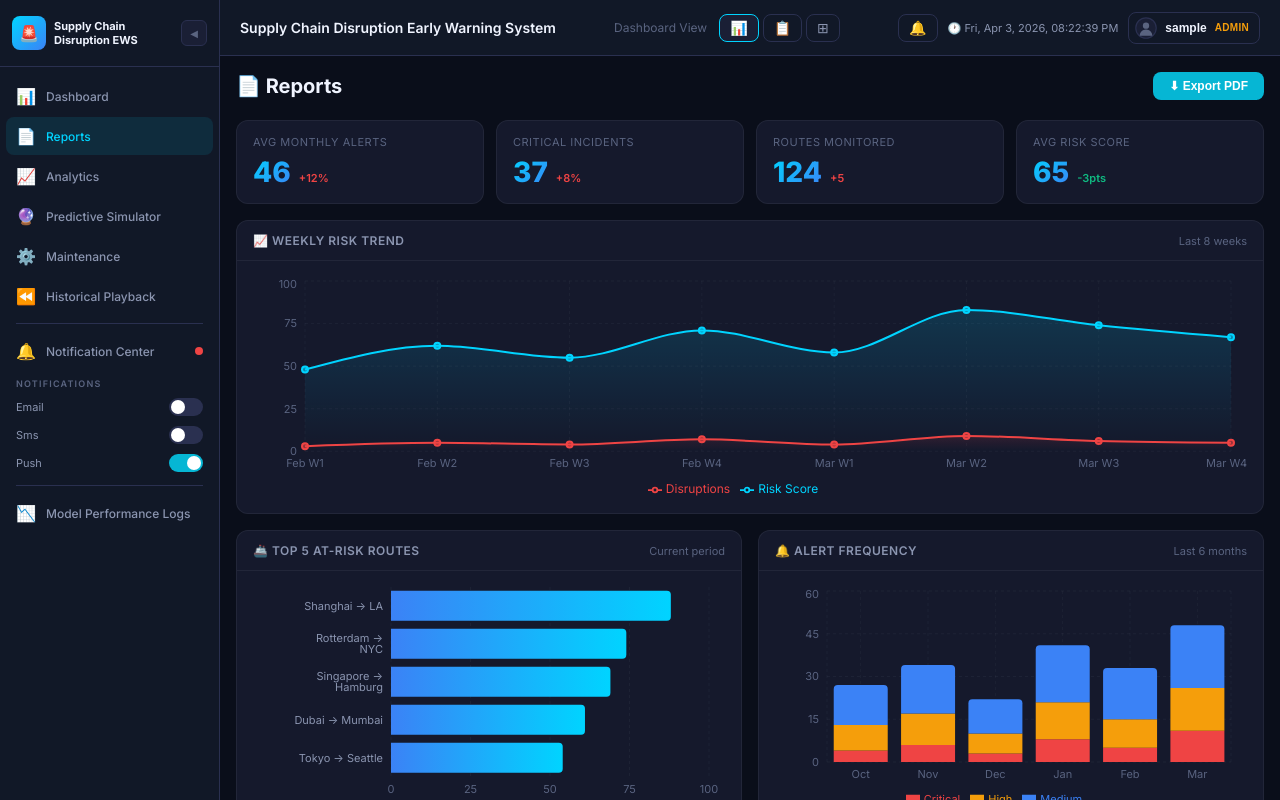
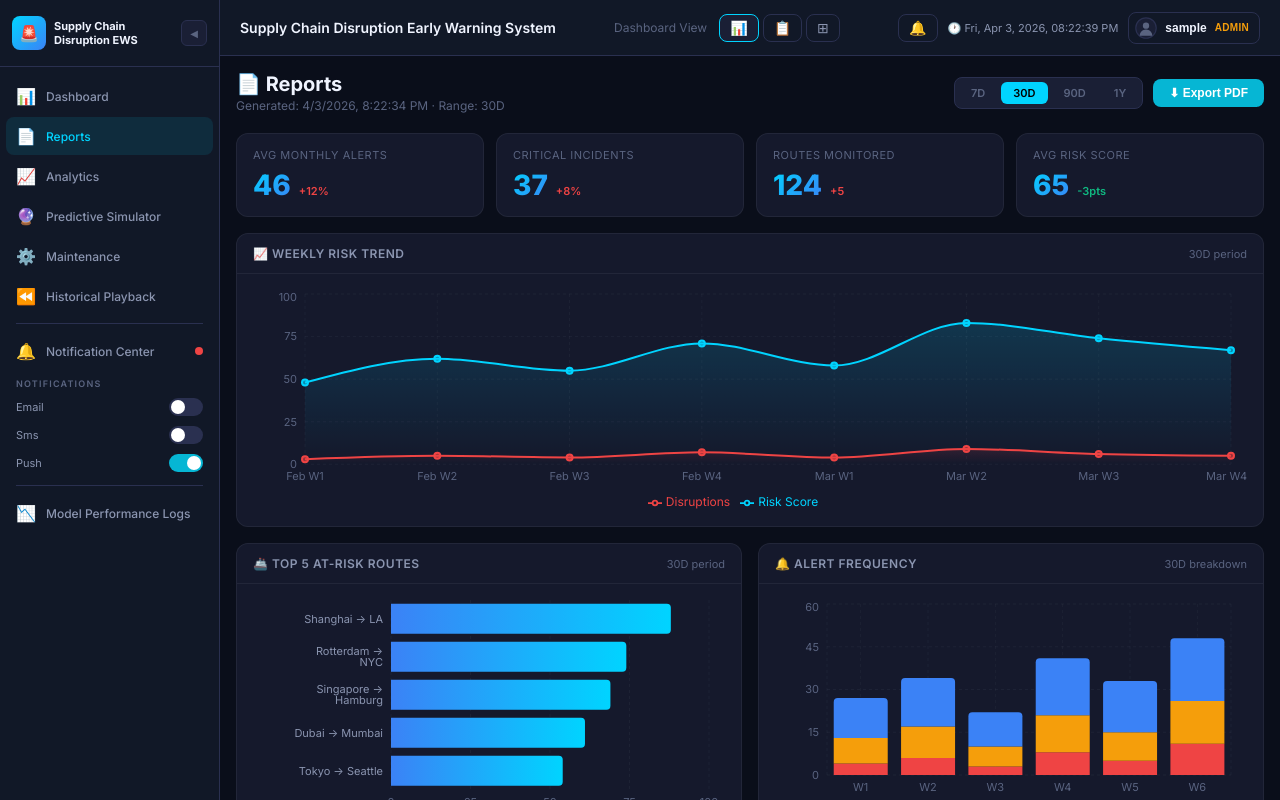
Before and after one commit to Parth-243/supply-chain-ews, a Next.js app in the folder frontend/: page /reports in a window 1280 px wide. Built offline with nearby package versions, Linux system fonts and the light colour scheme; sample sign-in values are in the browser's storage.

Commit message:
feat(ui): build reports page for exporting and summarizing disruption intelligence

```diff
--- a/frontend/src/app/reports/page.tsx
+++ b/frontend/src/app/reports/page.tsx
@@ -1,12 +1,48 @@
 'use client';
 
+import { useState, useRef } from 'react';
 import {
   AreaChart, Area, BarChart, Bar, XAxis, YAxis, CartesianGrid,
   Tooltip, ResponsiveContainer, Legend,
 } from 'recharts';
 
-// ── Demo data ──────────────────────────────────────────────
-const weeklyTrend = [
+// ── Full dataset per time range ─────────────────────────────────────────────
+const DATA_BY_RANGE = {
+  '7D': {
+    weekly: [
+      { week: 'Mon', riskScore: 61, disruptions: 4 },
+      { week: 'Tue', riskScore: 72, disruptions: 6 },
+      { week: 'Wed', riskScore: 67, disruptions: 5 },
+      { week: 'Thu', riskScore: 80, disruptions: 8 },
+      { week: 'Fri', riskScore: 88, disruptions: 10 },
+      { week: 'Sat', riskScore: 74, disruptions: 7 },
+      { week: 'Sun', riskScore: 70, disruptions: 6 },
+    ],
+    routes: [
+      { route: 'Shanghai → LA', riskScore: 91 },
+      { route: 'Mumbai → Hamburg', riskScore: 85 },
+      { route: 'Rotterdam → NYC', riskScore: 78 },
+      { route: 'Singapore → Hamburg', riskScore: 72 },
+      { route: 'Busan → Seattle', riskScore: 65 },
+    ],
+    frequency: [
+      { month: 'Mon', critical: 3, high: 5, medium: 8 },
+      { month: 'Tue', critical: 4, high: 7, medium: 11 },
+      { month: 'Wed', critical: 2, high: 6, medium: 9 },
+      { month: 'Thu', critical: 5, high: 8, medium: 13 },
+      { month: 'Fri', critical: 7, high: 10, medium: 16 },
+      { month: 'Sat', critical: 3, high: 6, medium: 10 },
+      { month: 'Sun', critical: 4, high: 7, medium: 12 },
+    ],
+    stats: [
+      { label: 'Avg Daily Alerts', value: '18', change: '+22%', up: true },
+      { label: 'Critical Incidents', value: '28', change: '+15%', up: true },
+      { label: 'Routes Monitored', value: '124', change: '+2', up: true },
+      { label: 'Avg Risk Score', value: '73', change: '+8pts', up: true },
+    ],
+  },
+  '30D': {
+    weekly: [
       { week: 'Feb W1', riskScore: 48, disruptions: 3 },
       { week: 'Feb W2', riskScore: 62, disruptions: 5 },
       { week: 'Feb W3', riskScore: 55, disruptions: 4 },
@@ -15,55 +51,179 @@ const weeklyTrend = [
       { week: 'Mar W2', riskScore: 83, disruptions: 9 },
       { week: 'Mar W3', riskScore: 74, disruptions: 6 },
       { week: 'Mar W4', riskScore: 67, disruptions: 5 },
-];
-
-const topRoutes = [
+    ],
+    routes: [
       { route: 'Shanghai → LA', riskScore: 88 },
       { route: 'Rotterdam → NYC', riskScore: 74 },
       { route: 'Singapore → Hamburg', riskScore: 69 },
       { route: 'Dubai → Mumbai', riskScore: 61 },
       { route: 'Tokyo → Seattle', riskScore: 54 },
-];
-
-const alertFrequency = [
-  { month: 'Oct', critical: 4, high: 9, medium: 14 },
-  { month: 'Nov', critical: 6, high: 11, medium: 17 },
-  { month: 'Dec', critical: 3, high: 7, medium: 12 },
-  { month: 'Jan', critical: 8, high: 13, medium: 20 },
-  { month: 'Feb', critical: 5, high: 10, medium: 18 },
-  { month: 'Mar', critical: 11, high: 15, medium: 22 },
-];
-
-const summaryStats = [
+    ],
+    frequency: [
+      { month: 'W1', critical: 4, high: 9, medium: 14 },
+      { month: 'W2', critical: 6, high: 11, medium: 17 },
+      { month: 'W3', critical: 3, high: 7, medium: 12 },
+      { month: 'W4', critical: 8, high: 13, medium: 20 },
+      { month: 'W5', critical: 5, high: 10, medium: 18 },
+      { month: 'W6', critical: 11, high: 15, medium: 22 },
+    ],
+    stats: [
       { label: 'Avg Monthly Alerts', value: '46', change: '+12%', up: true },
       { label: 'Critical Incidents', value: '37', change: '+8%', up: true },
       { label: 'Routes Monitored', value: '124', change: '+5', up: true },
       { label: 'Avg Risk Score', value: '65', change: '-3pts', up: false },
-];
+    ],
+  },
+  '90D': {
+    weekly: [
+      { week: 'Jan', riskScore: 42, disruptions: 2 },
+      { week: 'Feb W1', riskScore: 55, disruptions: 4 },
+      { week: 'Feb W2', riskScore: 63, disruptions: 5 },
+      { week: 'Feb W3', riskScore: 71, disruptions: 7 },
+      { week: 'Mar W1', riskScore: 58, disruptions: 4 },
+      { week: 'Mar W2', riskScore: 83, disruptions: 9 },
+      { week: 'Mar W3', riskScore: 74, disruptions: 6 },
+      { week: 'Mar W4', riskScore: 67, disruptions: 5 },
+      { week: 'Apr Proj', riskScore: 72, disruptions: 7 },
+    ],
+    routes: [
+      { route: 'Shanghai → LA', riskScore: 85 },
+      { route: 'Red Sea Routes', riskScore: 80 },
+      { route: 'Rotterdam → NYC', riskScore: 70 },
+      { route: 'Colombo → Hamburg', riskScore: 64 },
+      { route: 'Santos → Felixstowe', riskScore: 57 },
+    ],
+    frequency: [
+      { month: 'Jan', critical: 3, high: 7, medium: 13 },
+      { month: 'Feb', critical: 5, high: 10, medium: 18 },
+      { month: 'Mar', critical: 11, high: 15, medium: 22 },
+    ],
+    stats: [
+      { label: 'Avg Monthly Alerts', value: '52', change: '+18%', up: true },
+      { label: 'Critical Incidents', value: '19', change: '+31%', up: true },
+      { label: 'Routes Monitored', value: '124', change: '+11', up: true },
+      { label: 'Avg Risk Score', value: '61', change: '+6pts', up: true },
+    ],
+  },
+  '1Y': {
+    weekly: [
+      { week: 'Apr', riskScore: 38, disruptions: 2 },
+      { week: 'May', riskScore: 45, disruptions: 3 },
+      { week: 'Jun', riskScore: 52, disruptions: 4 },
+      { week: 'Jul', riskScore: 61, disruptions: 5 },
+      { week: 'Aug', riskScore: 56, disruptions: 4 },
+      { week: 'Sep', riskScore: 49, disruptions: 3 },
+      { week: 'Oct', riskScore: 58, disruptions: 5 },
+      { week: 'Nov', riskScore: 71, disruptions: 7 },
+      { week: 'Dec', riskScore: 63, disruptions: 5 },
+      { week: 'Jan', riskScore: 55, disruptions: 4 },
+      { week: 'Feb', riskScore: 68, disruptions: 6 },
+      { week: 'Mar', riskScore: 74, disruptions: 7 },
+    ],
+    routes: [
+      { route: 'Shanghai → LA', riskScore: 86 },
+      { route: 'Red Sea / Suez', riskScore: 82 },
+      { route: 'Rotterdam → NYC', riskScore: 68 },
+      { route: 'Singapore → Hamburg', riskScore: 61 },
+      { route: 'Mumbai → Colombo', riskScore: 53 },
+    ],
+    frequency: [
+      { month: 'Q2 23', critical: 8, high: 14, medium: 22 },
+      { month: 'Q3 23', critical: 6, high: 11, medium: 19 },
+      { month: 'Q4 23', critical: 10, high: 17, medium: 26 },
+      { month: 'Q1 24', critical: 13, high: 20, medium: 31 },
+    ],
+    stats: [
+      { label: 'Total Alerts (YTD)', value: '548', change: '+34%', up: true },
+      { label: 'Critical Incidents', value: '47', change: '+27%', up: true },
+      { label: 'Routes Monitored', value: '124', change: '+28', up: true },
+      { label: 'Avg Risk Score', value: '58', change: '+12pts', up: true },
+    ],
+  },
+};
 
-// ── Custom tooltip ─────────────────────────────────────────
 const ChartTooltipStyle = {
   backgroundColor: '#1a1f35',
   border: '1px solid rgba(255,255,255,0.06)',
-  borderRadius: 8,
-  fontSize: 12,
-  color: '#f0f4ff',
+  borderRadius: 8, fontSize: 12, color: '#f0f4ff',
 };
 
-// ─────────────────────────────────────────────────────────────
+type Range = '7D' | '30D' | '90D' | '1Y';
+
 export default function ReportsPage() {
+  const [range, setRange] = useState<Range>('30D');
+  const [exporting, setExporting] = useState(false);
+  const printRef = useRef<HTMLDivElement>(null);
+
+  const d = DATA_BY_RANGE[range];
+
+  const handleExportPDF = () => {
+    setExporting(true);
+    // Add print class to signal print CSS
+    document.body.classList.add('printing-report');
+    setTimeout(() => {
+      window.print();
+      document.body.classList.remove('printing-report');
+      setExporting(false);
+    }, 200);
+  };
+
   return (
+    <>
+      {/* Print-only styles */}
+      <style>{`
+        @media print {
+          .sidebar, .header, .no-print { display: none !important; }
+          .main-content { margin: 0 !important; padding: 0 !important; }
+          body { background: white !important; color: black !important; }
+          .card { border: 1px solid #ddd !important; background: white !important; break-inside: avoid; }
+          .card-title { color: #111 !important; }
+        }
+      `}</style>
+
+      <div ref={printRef}>
+        {/* Page Header */}
+        <div style={{ display: 'flex', alignItems: 'center', justifyContent: 'space-between', marginBottom: 20 }}>
           <div>
-      <div style={{ display: 'flex', alignItems: 'center', justifyContent: 'space-between', marginBottom: 20 }}>
-        <h2 style={{ fontSize: 20 }}>📄 Reports</h2>
-        <button className="btn btn-primary" style={{ fontSize: 12, padding: '7px 16px' }}>
-          ⬇ Export PDF
+            <h2 style={{ fontSize: 20, marginBottom: 2 }}>📄 Reports</h2>
+            <p style={{ fontSize: 12, color: 'var(--text-muted)' }}>
+              Generated: {new Date().toLocaleString()} · Range: {range}
+            </p>
+          </div>
+          <div style={{ display: 'flex', gap: 10, alignItems: 'center' }} className="no-print">
+            {/* Time Range Filter */}
+            <div style={{ display: 'flex', gap: 4, background: 'var(--bg-card)', borderRadius: 'var(--radius-sm)', padding: 4, border: '1px solid var(--border-color)' }}>
+              {(['7D', '30D', '90D', '1Y'] as Range[]).map(r => (
+                <button
+                  key={r}
+                  onClick={() => setRange(r)}
+                  style={{
+                    padding: '4px 12px', borderRadius: 6, border: 'none', fontSize: 11, fontWeight: 600,
+                    cursor: 'pointer', fontFamily: 'inherit', transition: 'all 0.15s',
+                    background: range === r ? 'var(--accent-cyan)' : 'transparent',
+                    color: range === r ? '#000' : 'var(--text-muted)',
+                  }}
+                >
+                  {r}
                 </button>
+              ))}
+            </div>
+
+            {/* Export PDF Button */}
+            <button
+              onClick={handleExportPDF}
+              disabled={exporting}
+              className="btn btn-primary"
+              style={{ fontSize: 12, padding: '7px 16px', opacity: exporting ? 0.7 : 1 }}
+            >
+              {exporting ? '⏳ Preparing...' : '⬇ Export PDF'}
+            </button>
+          </div>
         </div>
 
         {/* Summary Stats Row */}
         <div style={{ display: 'grid', gridTemplateColumns: 'repeat(4,1fr)', gap: 12, marginBottom: 16 }}>
-        {summaryStats.map(s => (
+          {d.stats.map(s => (
             <div key={s.label} className="card">
               <div className="card-body" style={{ padding: '14px 16px' }}>
                 <div style={{ fontSize: 11, color: 'var(--text-muted)', textTransform: 'uppercase', letterSpacing: '0.5px', marginBottom: 6 }}>{s.label}</div>
@@ -80,11 +240,11 @@ export default function ReportsPage() {
         <div className="card" style={{ marginBottom: 16 }}>
           <div className="card-header">
             <span className="card-title">📈 Weekly Risk Trend</span>
-          <span style={{ fontSize: 11, color: 'var(--text-muted)' }}>Last 8 weeks</span>
+            <span style={{ fontSize: 11, color: 'var(--text-muted)' }}>{range} period</span>
           </div>
           <div className="card-body">
             <ResponsiveContainer width="100%" height={220}>
-            <AreaChart data={weeklyTrend} margin={{ top: 4, right: 16, left: -8, bottom: 0 }}>
+              <AreaChart data={d.weekly} margin={{ top: 4, right: 16, left: -8, bottom: 0 }}>
                 <defs>
                   <linearGradient id="riskGradient" x1="0" y1="0" x2="0" y2="1">
                     <stop offset="5%" stopColor="#00d4ff" stopOpacity={0.25} />
@@ -107,17 +267,17 @@ export default function ReportsPage() {
           </div>
         </div>
 
-      {/* Bottom Row: Top Routes + Alert Frequency */}
+        {/* Bottom Row */}
         <div style={{ display: 'grid', gridTemplateColumns: '1fr 1fr', gap: 16 }}>
-        {/* Top 5 At-Risk Routes */}
+          {/* Top At-Risk Routes */}
           <div className="card">
             <div className="card-header">
               <span className="card-title">🚢 Top 5 At-Risk Routes</span>
-            <span style={{ fontSize: 11, color: 'var(--text-muted)' }}>Current period</span>
+              <span style={{ fontSize: 11, color: 'var(--text-muted)' }}>{range} period</span>
             </div>
             <div className="card-body">
               <ResponsiveContainer width="100%" height={220}>
-              <BarChart data={topRoutes} layout="vertical" margin={{ top: 0, right: 16, left: 8, bottom: 0 }}>
+                <BarChart data={d.routes} layout="vertical" margin={{ top: 0, right: 16, left: 8, bottom: 0 }}>
                   <defs>
                     <linearGradient id="barGradient" x1="0" y1="0" x2="1" y2="0">
                       <stop offset="0%" stopColor="#3b82f6" />
@@ -138,11 +298,11 @@ export default function ReportsPage() {
           <div className="card">
             <div className="card-header">
               <span className="card-title">🔔 Alert Frequency</span>
-            <span style={{ fontSize: 11, color: 'var(--text-muted)' }}>Last 6 months</span>
+              <span style={{ fontSize: 11, color: 'var(--text-muted)' }}>{range} breakdown</span>
             </div>
             <div className="card-body">
               <ResponsiveContainer width="100%" height={220}>
-              <BarChart data={alertFrequency} margin={{ top: 4, right: 16, left: -8, bottom: 0 }}>
+                <BarChart data={d.frequency} margin={{ top: 4, right: 16, left: -8, bottom: 0 }}>
                   <CartesianGrid strokeDasharray="3 3" stroke="rgba(255,255,255,0.04)" />
                   <XAxis dataKey="month" tick={{ fontSize: 11, fill: '#5a6480' }} axisLine={false} tickLine={false} />
                   <YAxis tick={{ fontSize: 11, fill: '#5a6480' }} axisLine={false} tickLine={false} />
@@ -157,5 +317,6 @@ export default function ReportsPage() {
           </div>
         </div>
       </div>
+    </>
   );
 }
```
Lines whose indentation alone changed are shown as unchanged.
